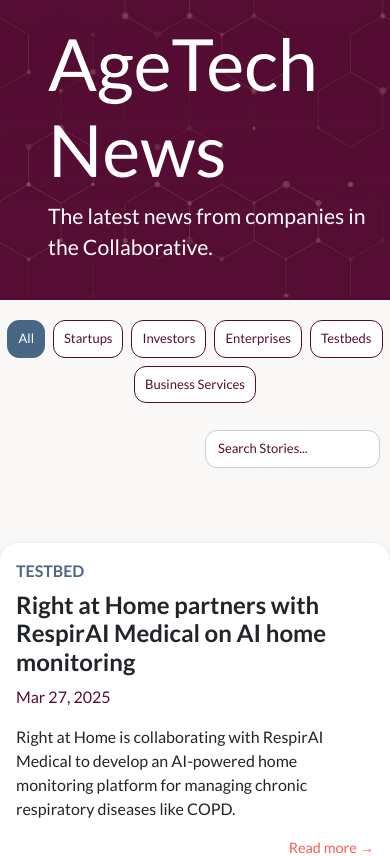
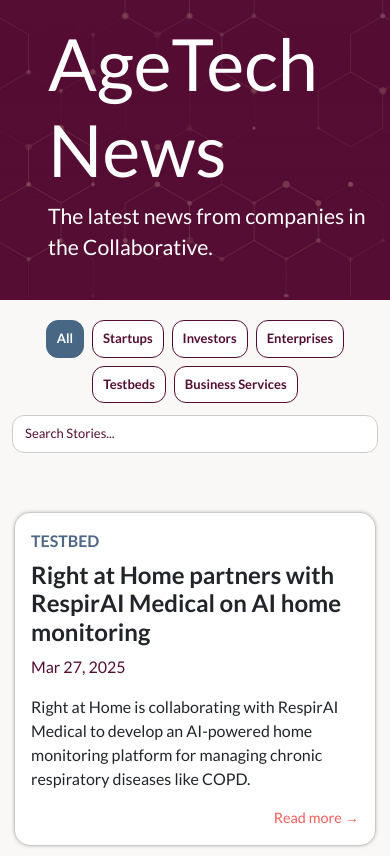
Before and after one commit to MichaelAARP/agetech-news, a Next.js app in the folder agetech-news/: page / in a window 390 px wide. Shown: the top 856 px of the page. Built offline with nearby package versions, Linux system fonts and the light colour scheme.

Commit message:
updated card styles and mobile styles.

```diff
--- a/agetech-news/app/page.module.css
+++ b/agetech-news/app/page.module.css
@@ -15,6 +15,8 @@
 .heroOverlay {
   color: white;
   padding: 0 24px;
+  padding-top: 40px;
+  padding-bottom: 40px;
   max-width: 1200px;
   margin: 0 auto;
   width: 100%;
@@ -42,6 +44,7 @@
   gap: 16px;
   max-width: 1200px;
   margin: 0 auto;
+  margin-bottom: 40px;
 }
 
 /* wrapper for filter buttons and search */
@@ -63,10 +66,10 @@
 }
 
 .searchGroup {
-  max-width: 300px;
-  width: 100%;
-  display: flex;
+  width: auto;
+  max-width: 180px;
   justify-content: flex-end;
+  padding: 0;
 }
 
 .searchInput {
@@ -76,6 +79,8 @@
   transition: border-color 0.2s ease, box-shadow 0.2s ease;
   background-color: #fff;
   color: #000;
+  width: 100%;
+  max-width: 180px;
 }
 
 .searchInput:focus {
@@ -91,6 +96,7 @@
 
 .customBtn {
   font-size: 14px;
+  font-weight: bold;
   padding: 8px 16px;
   border-radius: 12px;
   border: 1px solid transparent;
@@ -151,16 +157,16 @@
   justify-content: space-between;
   height: 100%;
   padding: 16px;
-  border-radius: 18px;
+  border-radius: 15px;
   background: #fff;
-  box-shadow: 0 6px 16px rgba(78, 103, 132, 0.1);
-  outline: 1px solid rgba(0, 0, 0, 0.03);
+  box-shadow: 0 0 4px rgba(0, 0, 0, 0.35);
+  outline: 1px solid rgba(0, 0, 0, 0.05);
   transition: transform 0.2s ease, box-shadow 0.2s ease;
 }
 
 .card:hover {
-  transform: translateY(-2px) scale(1.01);
-  box-shadow: 0 14px 32px rgba(0, 0, 0, 0.18);
+  transform: translateY(-0.1px) scale(1.0005);
+  box-shadow: 0 0 6px rgba(0, 0, 0, 0.45);
 }
 
 .title {
@@ -213,16 +219,35 @@
 
 /* Mobile Styling */
 
-@media (max-width: 600px) {
+@media (max-width: 1200px) {
+  .container{
+    margin: 0 12px;
+  }
+}
+
+@media (max-width: 850px) {
+
+  .heroOverlay {
+    flex-direction: row;
+    flex-wrap: wrap;
+    justify-content: center;
+    align-items: center;
+  }
+
   .toolbarRow {
-    flex-direction: column;
-    align-items: stretch;
+    flex-direction: row;
+    flex-wrap: wrap;
+    justify-content: center;
+    align-items: center;
   }
 
   .searchGroup {
     width: 100%;
-    padding: 15px 10px;
     max-width: 100%;
+    display: flex;
+    justify-content: center;
+    align-items: center;
+    margin-top: 0;
   }
 
   .filterGroup {
@@ -232,6 +257,8 @@
 
   .searchInput {
     font-size: 13px;
+    width: 100%;
+    max-width: 500px;
   }
 
   .customBtn {
@@ -241,4 +268,8 @@
     padding-right: 10px;
     box-sizing: border-box;
   }
+
+  .card {
+    margin: 0px 3px
+  }
 }
```
